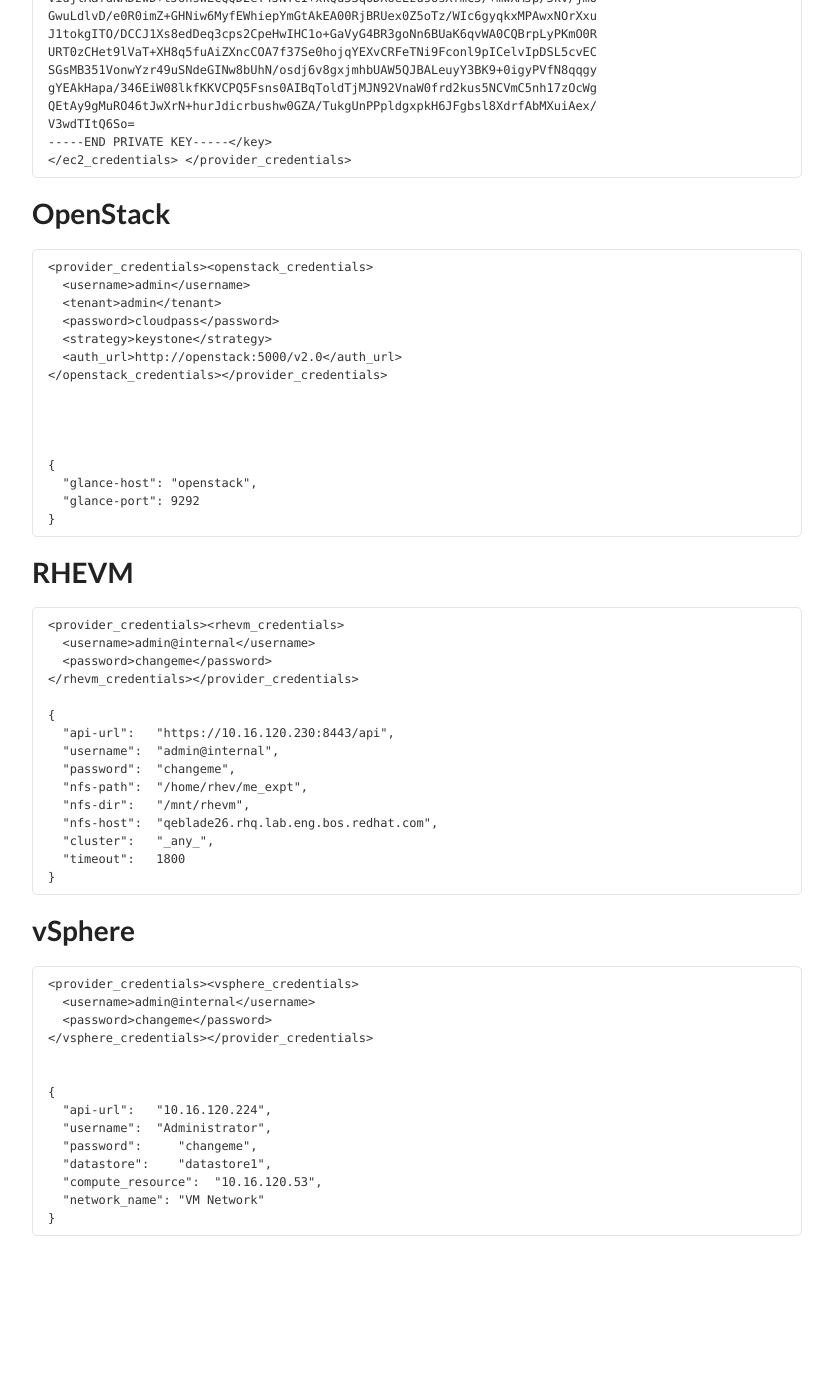
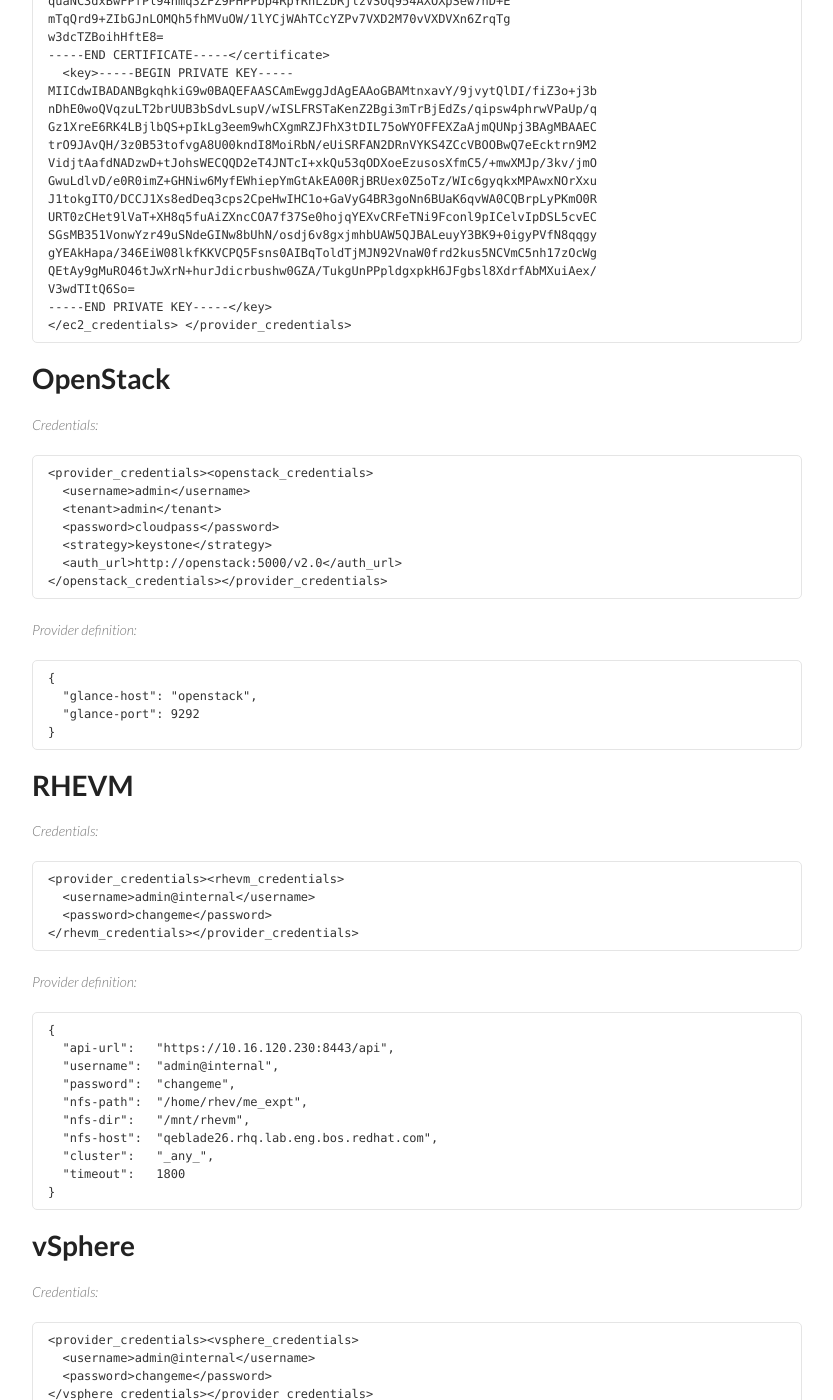
Before and after one commit to redhat-imaging/imagefactory, a Jekyll site: the page built from documentation/cred_provider_examples.markdown, in a window 1280 px wide and 1400 px high, scrolled down 593 px. Shown: the whole window, without its empty margins (268-1101 px from the left). Built offline with Jekyll 4.4.1, drawn with Linux system fonts in a browser that asks for light colours; before the commit the page ends 1899 px from its top, so only the background shows below that; some of the changed text lies outside the part shown.

Commit message:
separate the credentials and provider def. give some context.
Signed-off-by: Steve Loranz <sloranz@redhat.com>

```diff
--- a/documentation/cred_provider_examples.markdown
+++ b/documentation/cred_provider_examples.markdown
@@ -5,7 +5,18 @@
 section: home
 ---
 
+
+When pushing, snapshotting, or deleting an image from a provider, you'll need to pass
+in a provider definition and credentials. Below, you'll find examples that show what
+fields need to be defined and the format used to define them.
+
 # EC2
+
+For EC2, the provider definiton is already known by imagefactory. Therefore, you only
+need to supply the name of the provider along with the credentials, an example of which
+is shown below.
+
+*Credentials:*
 
     <provider_credentials> <ec2_credentials>
       <account_number>1234-5678-9012</account_number>
@@ -44,6 +55,8 @@
 
 # OpenStack
 
+*Credentials:*
+
     <provider_credentials><openstack_credentials>
       <username>admin</username>
       <tenant>admin</tenant>
@@ -53,7 +66,7 @@
     </openstack_credentials></provider_credentials>
 
 
-
+*Provider definition:*
 
     {
       "glance-host": "openstack",
@@ -64,10 +77,15 @@
 
 # RHEVM
 
+*Credentials:*
+
     <provider_credentials><rhevm_credentials>
       <username>admin@internal</username>
       <password>changeme</password>
     </rhevm_credentials></provider_credentials>
+
+
+*Provider definition:*
 
     {
       "api-url":   "https://10.16.120.230:8443/api",
@@ -84,11 +102,15 @@
 
 # vSphere
 
+*Credentials:*
+
     <provider_credentials><vsphere_credentials>
       <username>admin@internal</username>
       <password>changeme</password>
     </vsphere_credentials></provider_credentials>
 
+
+*Provider definition:*
 
     {
       "api-url":   "10.16.120.224",
```
